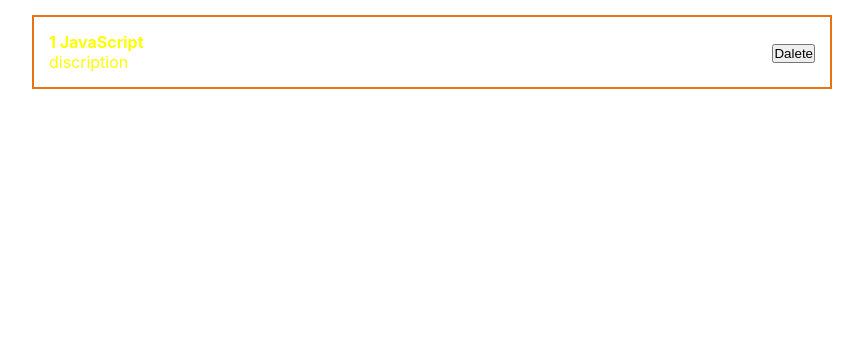
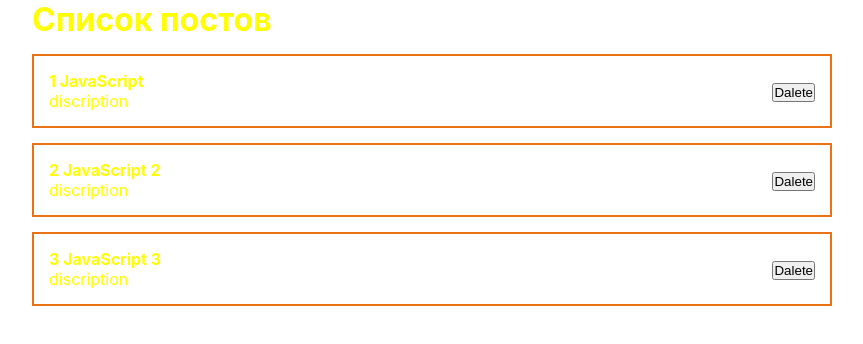
Before and after one commit to Ko3uHaK/my-app, a React (Create React App) app: page / in a window 1280 px wide. Shown: the top 344 px of the page, without its empty margins (208-1071 px from the left). Built offline with nearby package versions, Linux system fonts and the light colour scheme.

Commit message:
react mass post

```diff
--- a/src/App.js
+++ b/src/App.js
@@ -7,11 +7,17 @@
 import PostItem from './components/PostItem';
 
 function App() {
-
-	const [value, setValue] = useState("How are you?");
+	const [post, setPost] = useState([
+		{id: 1, title: 'JavaScript', body: "discription"},
+		{id: 2, title: 'JavaScript 2', body: "discription"},
+		{id: 3, title: 'JavaScript 3', body: "discription"}
+	]);
 		return(
 		<div className='App'>
-		<PostItem post={{id: 1, title: 'JavaScript', body: "discription"}}/>
+		<h1>Список постов</h1>
+			{post.map(post=>
+				<PostItem post={post} key={post.id}/>
+			)}
 		</div>
 	)
 	// const [checked, setChecked] = useState(true);
```
Also changed, not shown: 1 other file (tests, documents, lock files or other folders).
